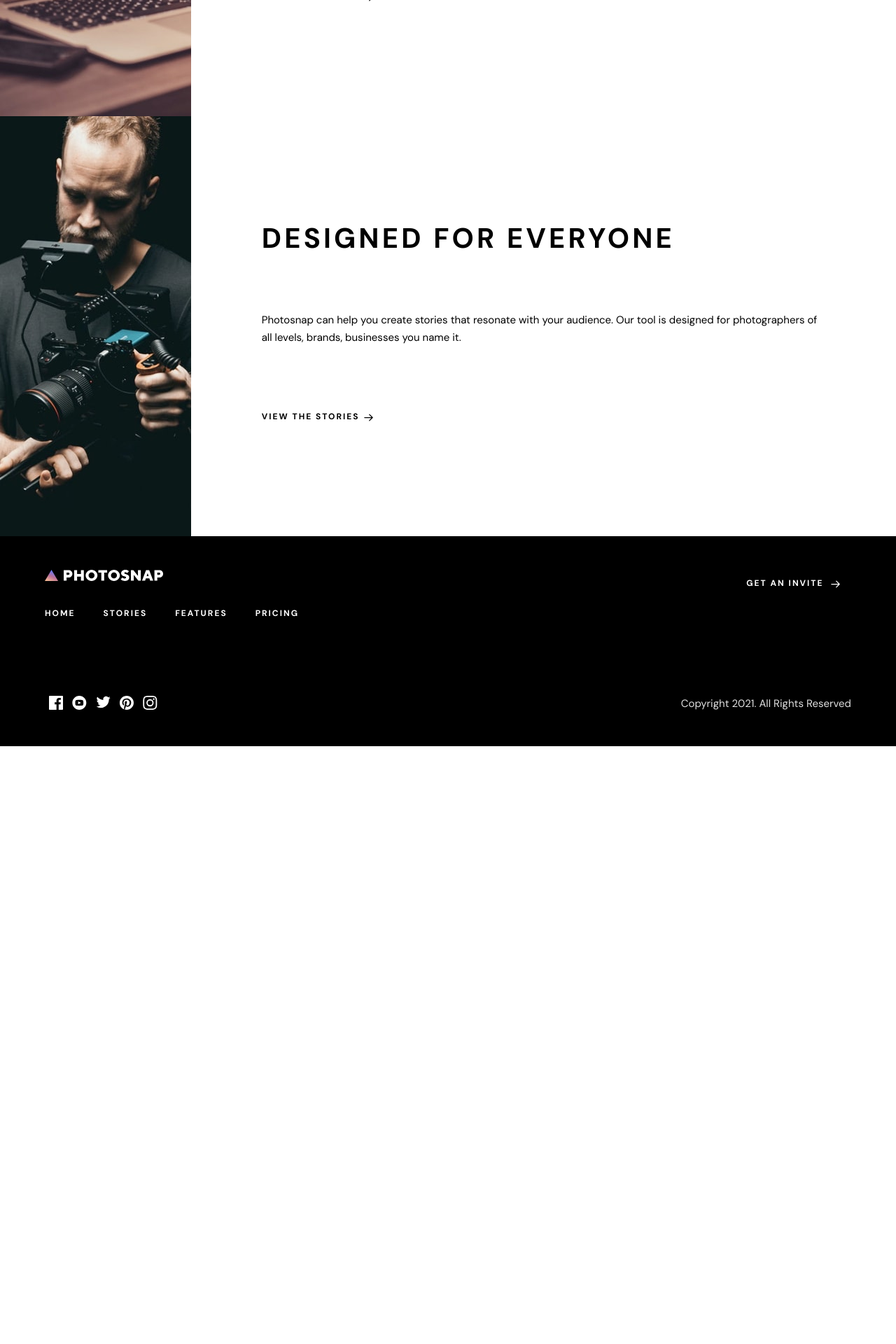
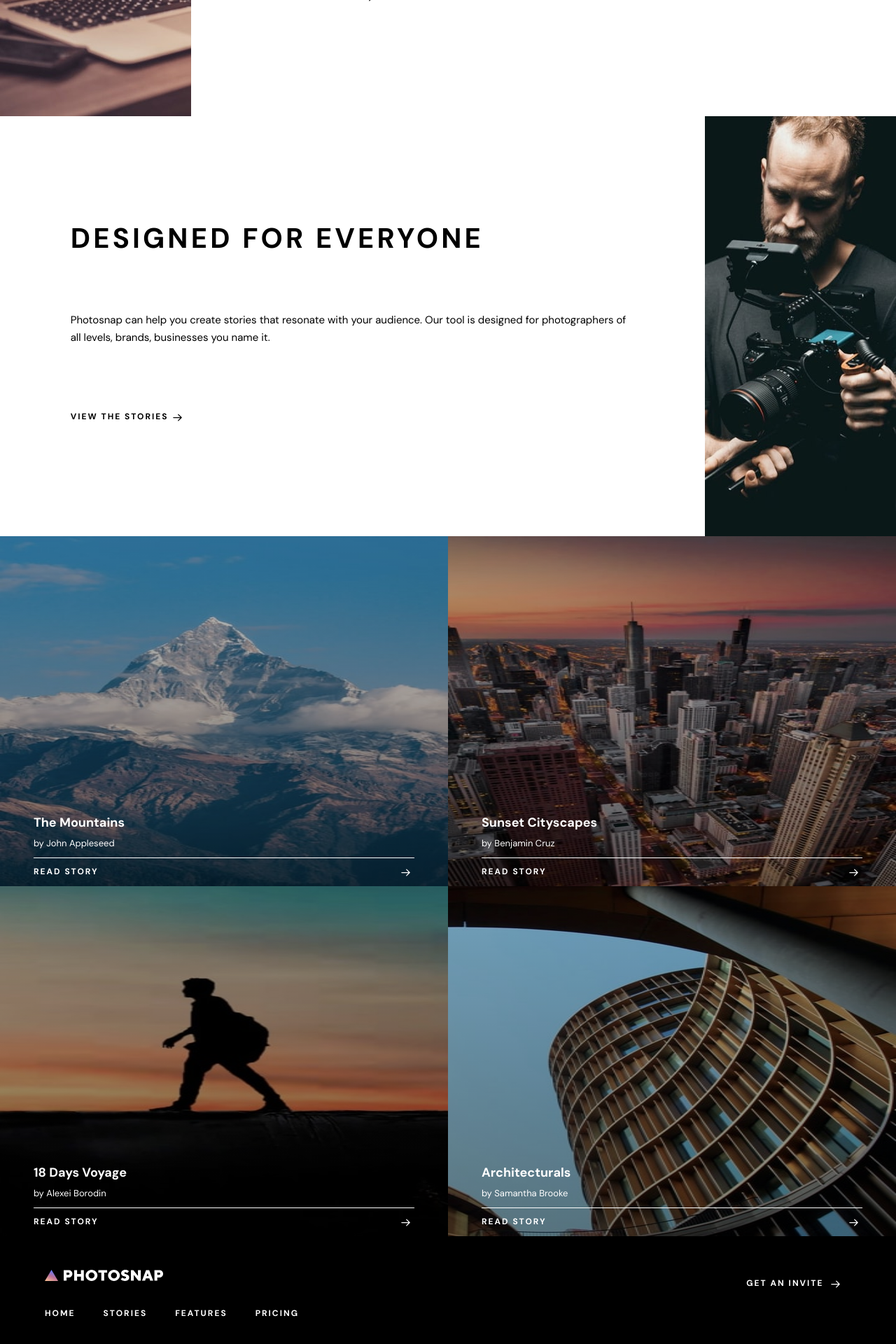
Before and after one commit to chungleee/photosnap, a Next.js app: page / in a window 1280 px wide. Shown: the part 1159-3079 px from the top of the page at 70% size. Before the commit the page ends 2225 px from the top, so only its background shows below. Built offline with nearby package versions, Linux system fonts and the light colour scheme.

Commit message:
group assets in their own constants & distribute dynamically

```diff
--- a/pages/index.js
+++ b/pages/index.js
@@ -1,8 +1,60 @@
 import React from 'react';
+import Grid from '../components/Grid/Grid';
 import Hero from '../components/Hero/Hero';
 import HomeCard from '../components/HomeCard/HomeCard';
+import StoryCard from '../components/StoryCard/StoryCard';
 
 const Home = () => {
+	const featuredStories = [
+		{
+			images: {
+				mobile: '/assets/stories/mobile/mountains.jpg',
+				tablet: '/assets/stories/desktop/mountains.jpg',
+			},
+			title: 'The Mountains',
+			author: 'John Appleseed',
+		},
+		{
+			images: {
+				mobile: '/assets/stories/mobile/cityscapes.jpg',
+				tablet: '/assets/stories/desktop/cityscapes.jpg',
+			},
+			title: 'Sunset Cityscapes',
+			author: 'Benjamin Cruz',
+		},
+		{
+			images: {
+				mobile: '/assets/stories/mobile/18-days-voyage.jpg',
+				tablet: '/assets/stories/desktop/18-days-voyage.jpg',
+			},
+			title: '18 Days Voyage',
+			author: 'Alexei Borodin',
+		},
+		{
+			images: {
+				mobile: '/assets/stories/mobile/architecturals.jpg',
+				tablet: '/assets/stories/desktop/architecturals.jpg',
+			},
+			title: 'Architecturals',
+			author: 'Samantha Brooke ',
+		},
+	];
+
+	const homecardAssets = {
+		beautifulStories: {
+			mobile: '/assets/home/mobile/beautiful-stories.jpg',
+			tablet: '/assets/home/tablet/beautiful-stories.jpg',
+			desktop: '/assets/home/desktop/beautiful-stories.jpg',
+			alt: 'Laptop on workstation',
+		},
+		designedForEveryone: {
+			mobile: '/assets/home/mobile/designed-for-everyone.jpg',
+			tablet: '/assets/home/tablet/designed-for-everyone.jpg',
+			desktop: '/assets/home/desktop/designed-for-everyone.jpg',
+			alt: 'Photographer with equipment',
+		},
+	};
+
 	return (
 		<div>
 			<Hero alt='Person on lake boardwalk' button='get an invite'>
@@ -13,14 +65,7 @@ const Home = () => {
 				</p>
 			</Hero>
 
-			<HomeCard
-				images={{
-					mobile: '/assets/home/mobile/beautiful-stories.jpg',
-					tablet: '/assets/home/tablet/beautiful-stories.jpg',
-					desktop: '/assets/home/desktop/beautiful-stories.jpg',
-					alt: 'Laptop on workstation',
-				}}
-			>
+			<HomeCard images={homecardAssets.beautifulStories}>
 				<h1>
 					beautiful stories <br /> every time
 				</h1>
@@ -31,14 +76,7 @@ const Home = () => {
 				</p>
 			</HomeCard>
 
-			<HomeCard
-				images={{
-					mobile: '/assets/home/mobile/designed-for-everyone.jpg',
-					tablet: '/assets/home/tablet/designed-for-everyone.jpg',
-					desktop: '/assets/home/desktop/designed-for-everyone.jpg',
-					alt: 'Photographer with equipment',
-				}}
-			>
+			<HomeCard flipped={true} images={homecardAssets.designedForEveryone}>
 				<h1>designed for everyone</h1>
 				<p>
 					Photosnap can help you create stories that resonate with your
@@ -46,6 +84,12 @@ const Home = () => {
 					brands, businesses you name it.
 				</p>
 			</HomeCard>
+
+			<Grid>
+				{featuredStories.map((storyData) => {
+					return <StoryCard data={storyData} key={storyData.title} />;
+				})}
+			</Grid>
 		</div>
 	);
 };
```
